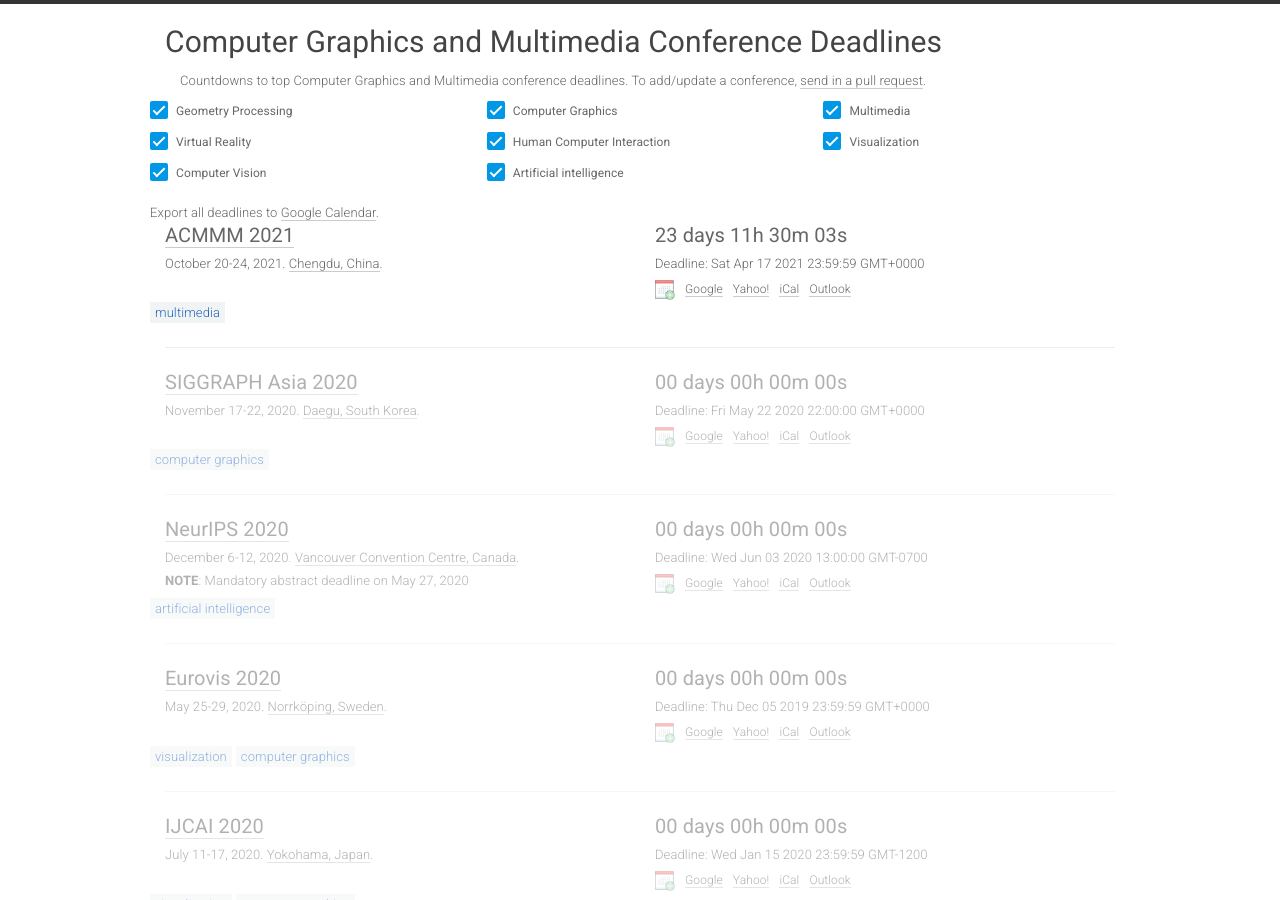
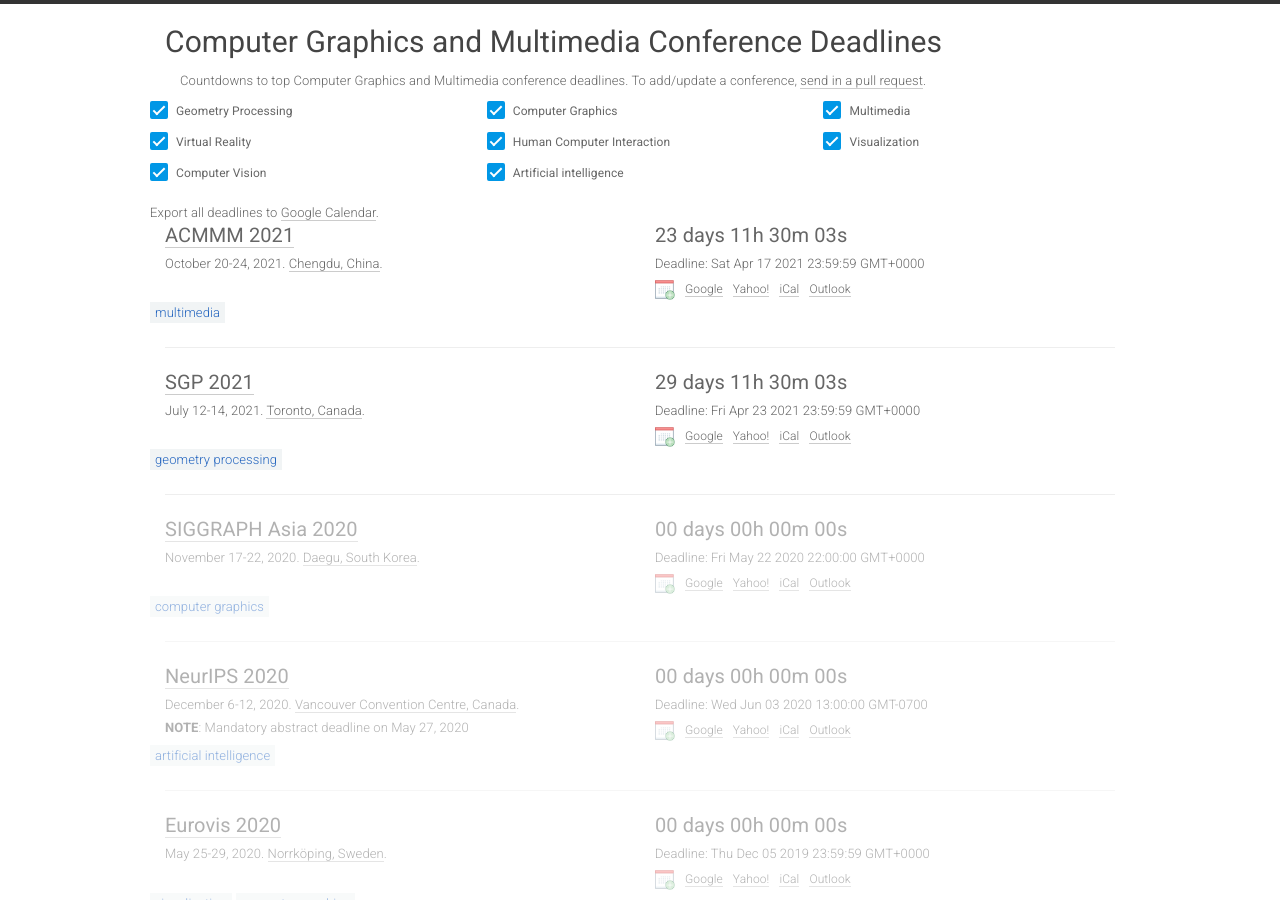
Before and after one commit to JianweiHu94/cgm-deadlines, a Jekyll site: the page built from index.html, in a window 1280 px wide and 900 px high. Built offline with Jekyll 4.4.1, drawn with Linux system fonts in a browser that asks for light colours; nearby versions of some CDN libraries.

Commit message:
Update conferences.yml

```diff
--- a/_data/conferences.yml
+++ b/_data/conferences.yml
@@ -9,6 +9,16 @@
   date: October 20-24, 2021
   place: Chengdu, China
   sub: MM
+
+- title: SGP
+  year: 2021
+  id: sgp21
+  link: https://sgp2021.github.io/
+  deadline: '2021-04-23 23:59:59'
+  timezone: UTC
+  date: July 12-14, 2021
+  place: Toronto, Canada
+  sub: GP
 
 - title: SIGGRAPH Asia
   year: 2020
```
